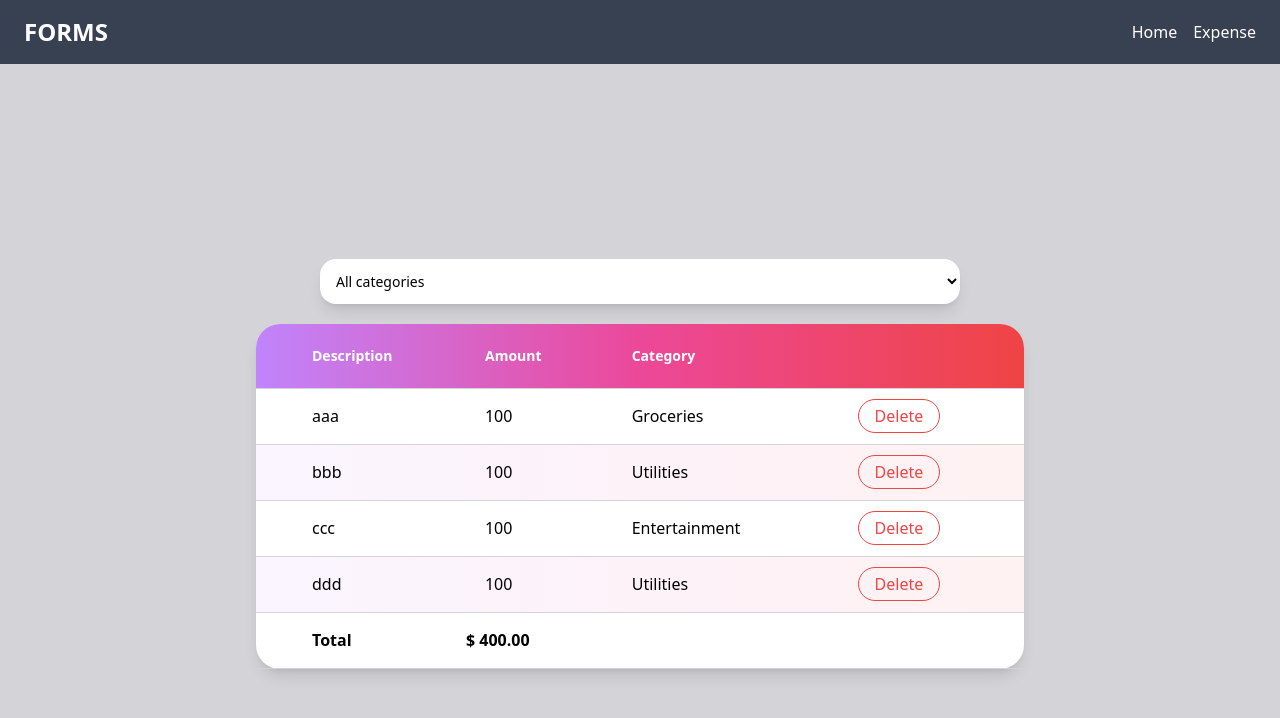
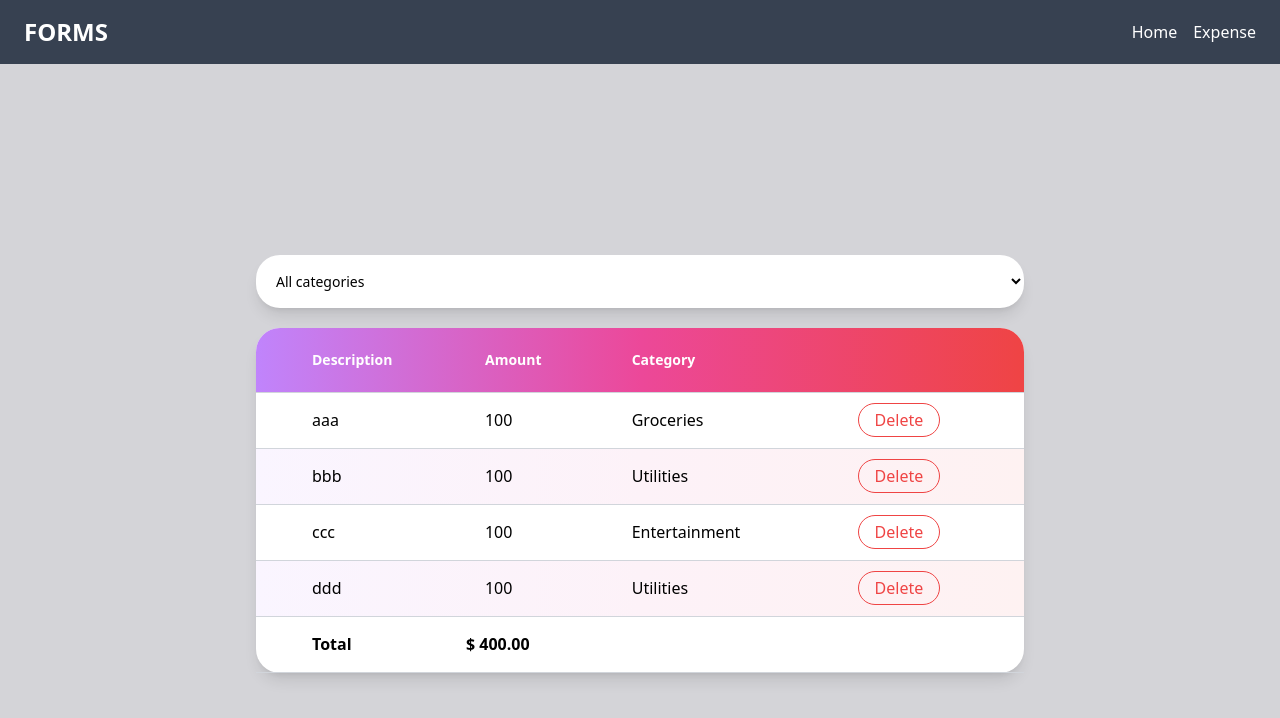
Before and after one commit to ChShehroz/React-hook-forms, a React (Vite) app: page /expense in a window 1280 px wide. Shown: the top 718 px of the page. Built offline with nearby package versions, Linux system fonts and the light colour scheme.

Commit message:
Expense filter

```diff
--- a/src/Expense-tracker/Component/ExpenseFilter.tsx
+++ b/src/Expense-tracker/Component/ExpenseFilter.tsx
@@ -7,7 +7,7 @@ interface Props {
 const ExpenseFilter = ({ onSelectCategory }: Props) => {
   return (
     <select
-      className="w-[50%] p-3 mb-5 rounded-2xl outline-none transition duration-150 ease-in-out bg-white shadow-lg text-sm focus:ring-2 focus:ring-blue-300"
+      className="w-[60%] p-4 mb-5 rounded-3xl outline-none transition duration-150 ease-in-out bg-white shadow-lg text-sm focus:ring-2 focus:ring-blue-300"
       onChange={(event) => onSelectCategory(event.target.value)}
     >
       <option>All categories</option>
```
